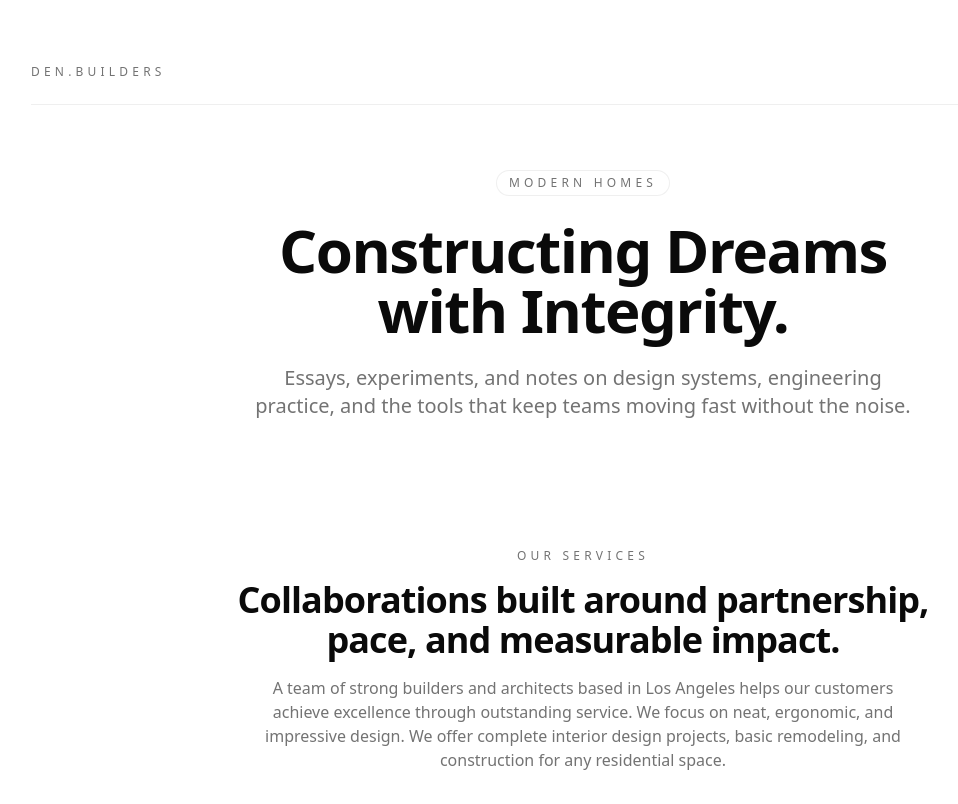
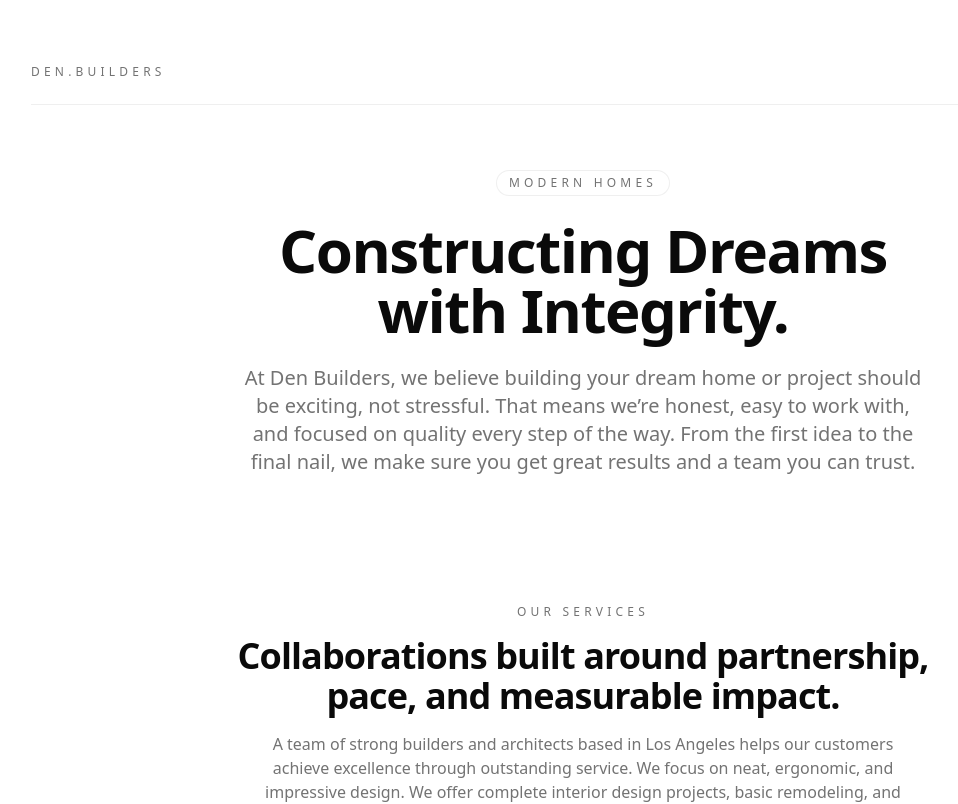
Before and after one commit to codensleep/den.builders, a Next.js app: page / in a window 1280 px wide. Shown: the top 804 px of the page, without its empty margins (57-1015 px from the left). Built offline with nearby package versions, Linux system fonts and the light colour scheme.

Commit message:
u4
update

```diff
--- a/src/app/page.tsx
+++ b/src/app/page.tsx
@@ -49,7 +49,7 @@ export default function HomePage() {
             Constructing Dreams with Integrity.
           </h1>
           <p className="mt-6 text-balance text-lg text-muted-foreground md:text-xl">
-            Essays, experiments, and notes on design systems, engineering practice, and the tools that keep teams moving fast without the noise.
+            At Den Builders, we believe building your dream home or project should be exciting, not stressful. That means we’re honest, easy to work with, and focused on quality every step of the way. From the first idea to the final nail, we make sure you get great results and a team you can trust.
           </p>
         </header>
 
```
